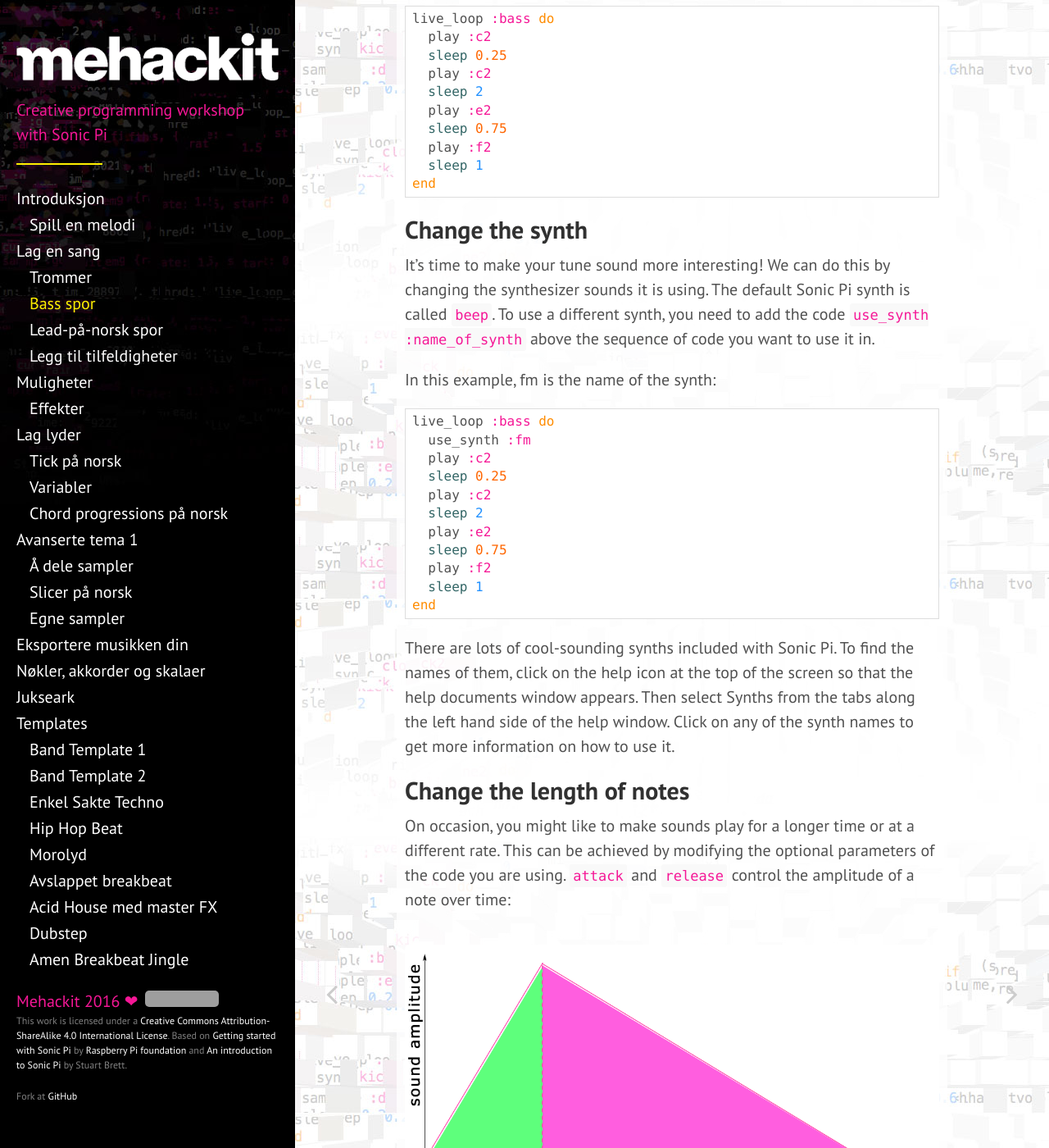
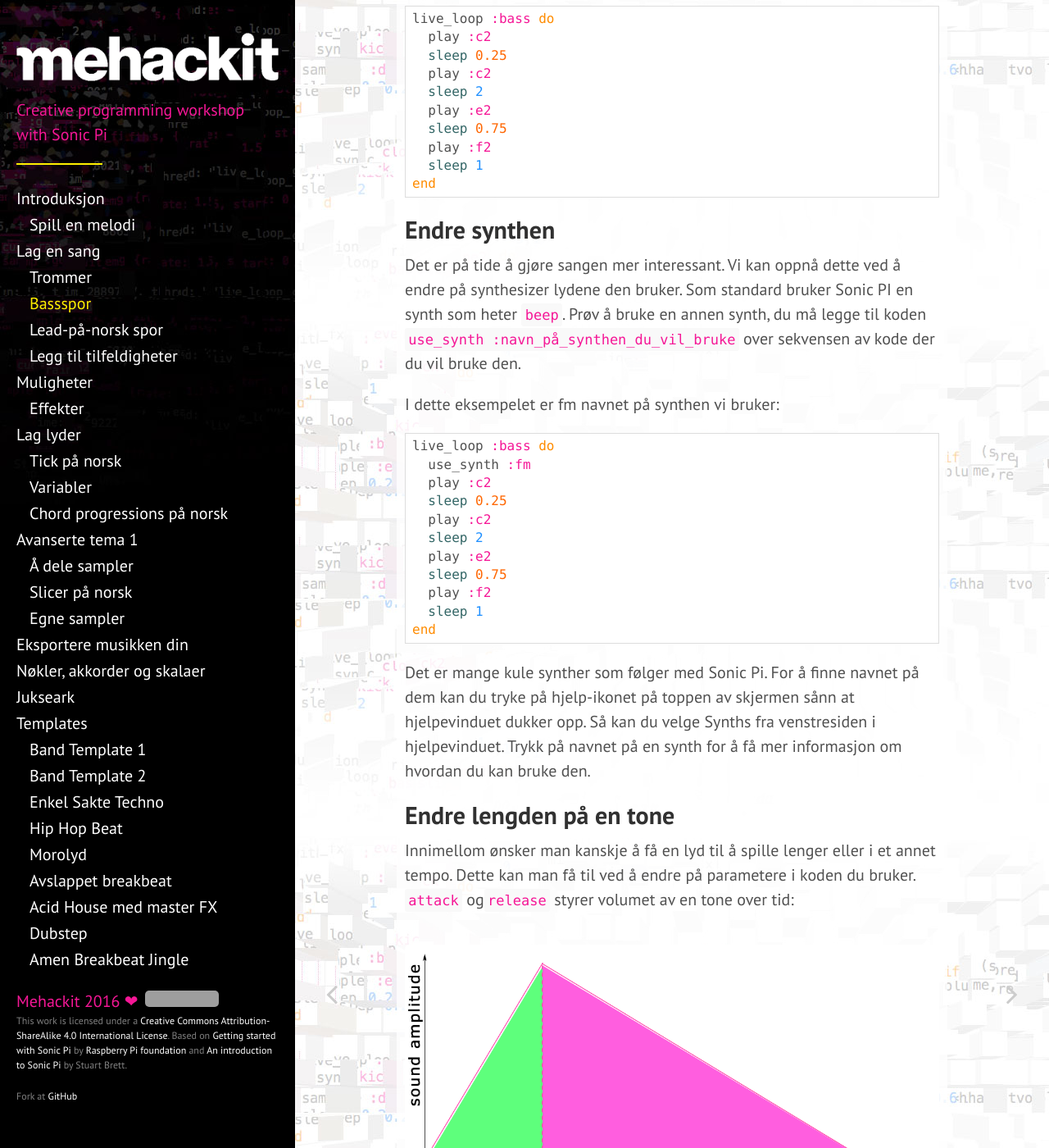
Before and after one commit to mehackit/sonic-pi-workshop, a Jekyll site: the page built from _exercises/no/02-make-a-song/03-bass-track.md, in a window 1280 px wide and 1400 px high, scrolled down 240 px. Shown: the whole window at 82% size. Built offline with Jekyll 4.4.1, drawn with Linux system fonts in a browser that asks for light colours; nearby versions of some CDN libraries; some of the changed text lies outside the part shown; grey boxes are pictures that could not be loaded.

Commit message:
Translated 02-03 to no

```diff
--- a/_exercises/no/02-make-a-song/03-bass-track.md
+++ b/_exercises/no/02-make-a-song/03-bass-track.md
@@ -1,11 +1,11 @@
 ---
 chapter: Lag en sang
-title: Bass spor
+title: Bassspor
 lang: no
 layout: exercise
 ---
 
-Add another live loop for your bass. Compose a solid and simple bass groove. If it helps, you can use the <a href="{{ "/exercises/09-keys-chords-and-scales/01-piano.html" | prepend: site.baseurl }}">piano</a> on your browser to choose notes that you like. Here's an example:
+Legg til en ny live_loop for bassen. Komponener en stødig og enkel bass. Hvis det hjelper kan du bruke <a href="{{ "/exercises/09-keys-chords-and-scales/01-piano.html" | prepend: site.baseurl }}">piano</a> i browseren for å finne toner som du liker. Her er et eksempel:
 
 {% highlight ruby %}
 live_loop :bass do
@@ -20,11 +20,11 @@ live_loop :bass do
 end
 {% endhighlight %}
 
-## Change the synth
+## Endre synthen
 
-It's time to make your tune sound more interesting! We can do this by changing the synthesizer sounds it is using. The default Sonic Pi synth is called `beep`. To use a different synth, you need to add the code `use_synth :name_of_synth` above the sequence of code you want to use it in.
+Det er på tide å gjøre sangen mer interessant. Vi kan oppnå dette ved å endre på synthesizer lydene den bruker. Som standard bruker Sonic PI en synth som heter `beep`. Prøv å bruke en annen synth, du må legge til koden `use_synth :navn_på_synthen_du_vil_bruke` over sekvensen av kode der du vil bruke den.
 
-In this example, fm is the name of the synth:
+I dette eksempelet er fm navnet på synthen vi bruker:
 
 {% highlight ruby %}
 live_loop :bass do
@@ -40,34 +40,34 @@ live_loop :bass do
 end
 {% endhighlight %}
 
-There are lots of cool-sounding synths included with Sonic Pi. To find the names of them, click on the help icon at the top of the screen so that the help documents window appears. Then select Synths from the tabs along the left hand side of the help window. Click on any of the synth names to get more information on how to use it.
+Det er mange kule synther som følger med Sonic Pi. For å finne navnet på dem kan du tryke på hjelp-ikonet på toppen av skjermen sånn at hjelpevinduet dukker opp. Så kan du velge Synths fra venstresiden i hjelpevinduet. Trykk på navnet på en synth for å få mer informasjon om hvordan du kan bruke den.
 
-## Change the length of notes
+## Endre lengden på en tone
 
-On occasion, you might like to make sounds play for a longer time or at a different rate. This can be achieved by modifying the optional parameters of the code you are using. `attack` and `release` control the amplitude of a note over time:
+Innimellom ønsker man kanskje å få en lyd til å spille lenger eller i et annet tempo. Dette kan man få til ved å endre på parametere i koden du bruker. `attack` og`release` styrer volumet av en tone over tid:
 
 <img src="{{ "/assets/img/attackrelease.png" | prepend: site.baseurl }}">
 
-Using attack and release looks like the following. Now the note would be 4 beats long.
+Å bruke attack og release ser ut som i eksempelet under. Nå vil tonen være 4 takter lang.
 
 {% highlight ruby %}
 play 60, attack: 1, release: 3
 {% endhighlight %}
 
-You could make a short staccato note by setting attack to zero and release to a very short value:
+du kan lage korte, stakkato noter ved å sette attack til 0 og release til en veldig kort verdi:
 
 {% highlight ruby %}
 play :c4, attack: 0, release: 0.2
 {% endhighlight %}
 
-Explore different synths and note lengths and get your bass track rolling.
+Utforsk forskjellige synther og notelengder og lag et tøft bassspor.
 
-Now the song could be something like this:
+Nå høres sangen ut kanskje noe som det her:
 
 {% highlight ruby %}
 use_bpm 100
 
-live_loop :drums do
+live_loop :trommer do
   sample :drum_heavy_kick
   sleep 1
   sample :drum_snare_hard
```
